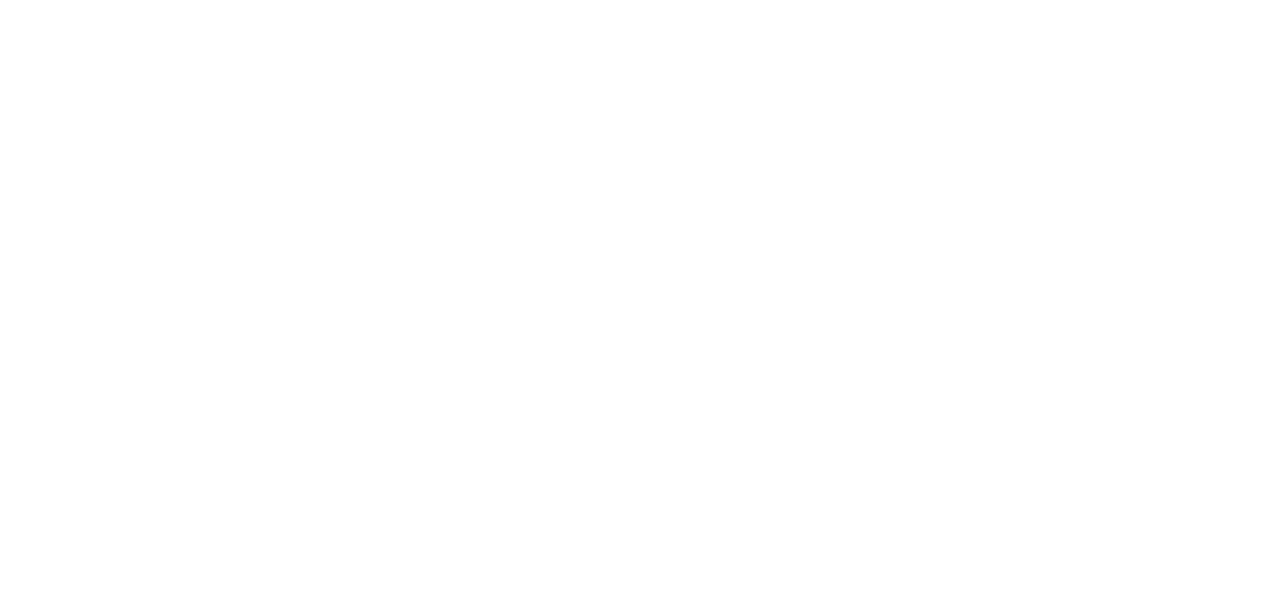
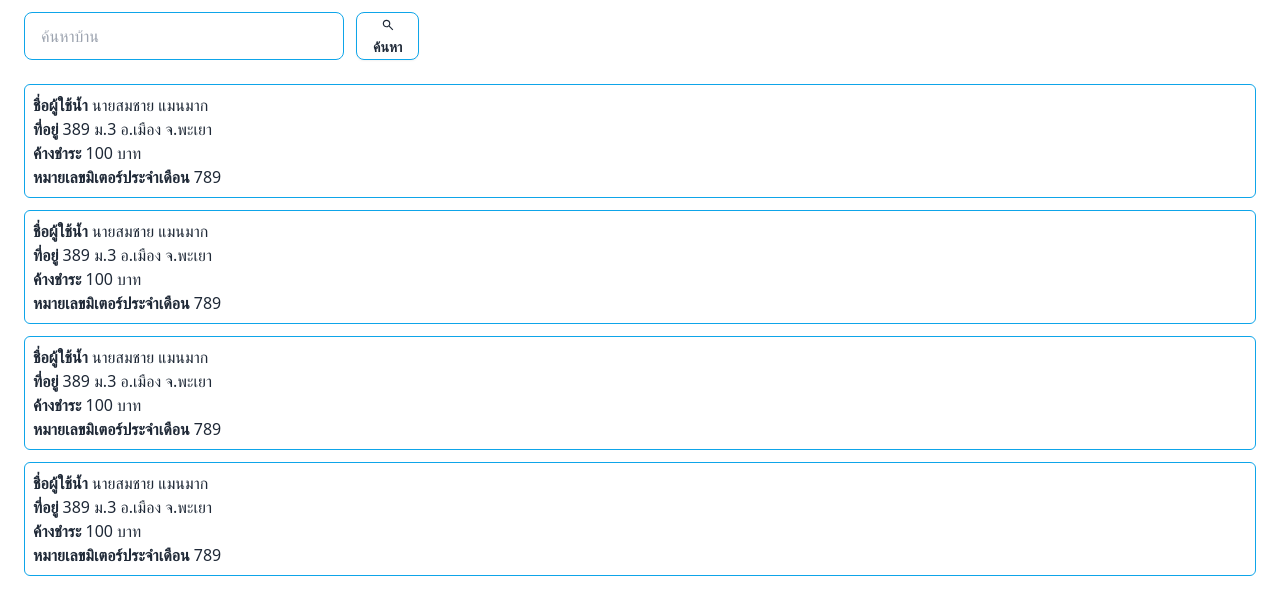
Before and after one commit to Namtt11/Sridonchai_waterapp, a Nuxt app: page /homeselect in a window 1280 px wide. Before the commit this address had no page. Shown: the top 614 px of the page. Built offline with nearby package versions, Linux system fonts and the light colour scheme.

Commit message:
create homeselect

```diff
--- /dev/null
+++ b/pages/homeselect.vue
@@ -0,0 +1,52 @@
+<template>
+    <div class="flex h-dvh">
+        <div class=" w-full   ">
+            <div class="flex items-stretch gap-3 p-3 mx-3">
+                <input type="text" placeholder="ค้นหาบ้าน" class="input input-bordered w-full max-w-xs border-sky-500" />
+                <button class="btn flex-col bg-white border-sky-500 ">
+                    <Icon name="material-symbols:search" />
+                    ค้นหา</button>
+            </div>
+            <div class="m-3">
+                <div class="m-3 p-2 border rounded-md border-sky-500">
+
+                    <p><b>ชื่อผู้ใช้น้ำ</b> นายสมชาย แมนมาก</p>
+                    <p><b>ที่อยู่</b> 389 ม.3 อ.เมือง จ.พะเยา</p>
+                    <p><b>ค้างชำระ</b> 100  บาท</p>
+                    <p><b>หมายเลขมิเตอร์ประจำเดือน</b> 789</p>
+
+                </div>
+                <div class="m-3 p-2 border rounded-md border-sky-500">
+
+                    <p><b>ชื่อผู้ใช้น้ำ</b> นายสมชาย แมนมาก</p>
+                    <p><b>ที่อยู่</b> 389 ม.3 อ.เมือง จ.พะเยา</p>
+                    <p><b>ค้างชำระ</b> 100  บาท</p>
+                    <p><b>หมายเลขมิเตอร์ประจำเดือน</b> 789</p>
+
+
+                </div>
+                <div class="m-3 p-2 border rounded-md border-sky-500">
+
+                    <p><b>ชื่อผู้ใช้น้ำ</b> นายสมชาย แมนมาก</p>
+                    <p><b>ที่อยู่</b> 389 ม.3 อ.เมือง จ.พะเยา</p>
+                    <p><b>ค้างชำระ</b> 100  บาท</p>
+                    <p><b>หมายเลขมิเตอร์ประจำเดือน</b> 789</p>
+
+
+                </div>
+                <div class="m-3 p-2 border rounded-md border-sky-500">
+
+                    <p><b>ชื่อผู้ใช้น้ำ</b> นายสมชาย แมนมาก</p>
+                    <p><b>ที่อยู่</b> 389 ม.3 อ.เมือง จ.พะเยา</p>
+                    <p><b>ค้างชำระ</b> 100  บาท</p>
+                    <p><b>หมายเลขมิเตอร์ประจำเดือน</b> 789</p>
+
+
+                </div>
+            </div>
+
+
+        </div>
+
+    </div>
+</template>
--- a/pages/login.vue
+++ b/pages/login.vue
@@ -12,7 +12,7 @@
         </div>
         <input v-model="loginForm.username" type="text" placeholder="Username" class="input input-bordered w-full" />
       </label>
-ion:home-sharp
+
 
       <label class="form-control w-full">
         <div class="label">
```
